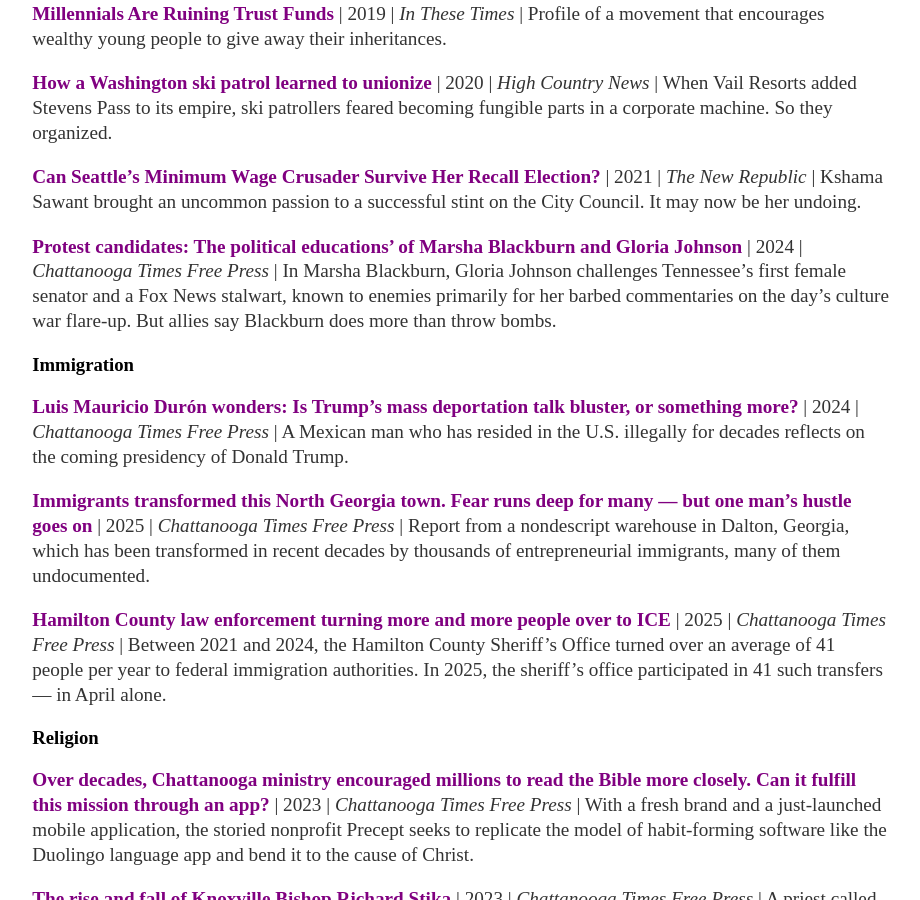
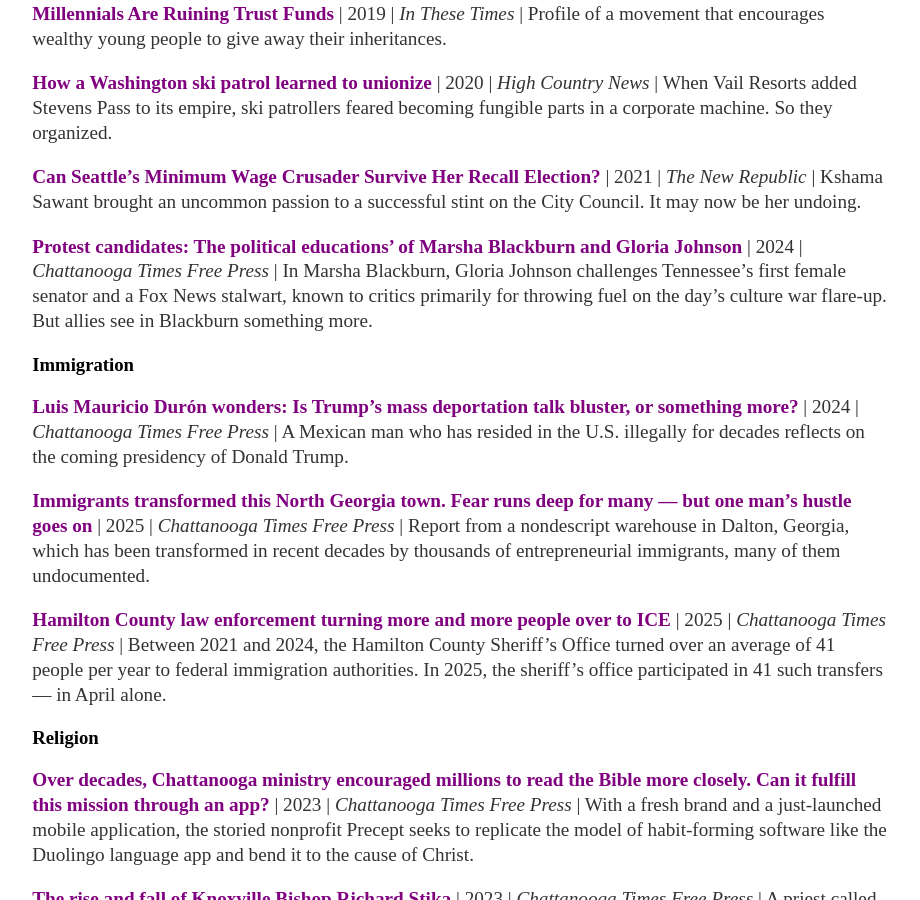
Before and after one commit to aonschwartz/aonschwartz.github.io, a Jekyll site: the page built from about/index.md, in a window 1280 px wide and 900 px high, scrolled down 611 px. Shown: the whole window, without its empty margins (179-1099 px from the left). Built offline with Jekyll 4.4.1, drawn with Linux system fonts in a browser that asks for light colours.

Commit message:
Update index.md

```diff
--- a/about/index.md
+++ b/about/index.md
@@ -22,7 +22,7 @@
 
 **[Can Seattle’s Minimum Wage Crusader Survive Her Recall Election?](https://newrepublic.com/article/164600/kshama-sawant-minimum-wage-recall)** \| 2021 \| *The New Republic* \| Kshama Sawant brought an uncommon passion to a successful stint on the City Council. It may now be her undoing.
 
-**[Protest candidates: The political educations' of Marsha Blackburn and Gloria Johnson](https://www.timesfreepress.com/news/2024/oct/12/protest-candidates-how-marsha-blackburn-and/)** \| 2024 \| *Chattanooga Times Free Press* \| In Marsha Blackburn, Gloria Johnson challenges Tennessee's first female senator and a Fox News stalwart, known to enemies primarily for her barbed commentaries on the day's culture war flare-up. But allies say Blackburn does more than throw bombs.
+**[Protest candidates: The political educations' of Marsha Blackburn and Gloria Johnson](https://www.timesfreepress.com/news/2024/oct/12/protest-candidates-how-marsha-blackburn-and/)** \| 2024 \| *Chattanooga Times Free Press* \| In Marsha Blackburn, Gloria Johnson challenges Tennessee's first female senator and a Fox News stalwart, known to critics primarily for throwing fuel on the day's culture war flare-up. But allies see in Blackburn something more.
 
 ### <a name="ImmigrationReporting"><a/>Immigration
 
```
